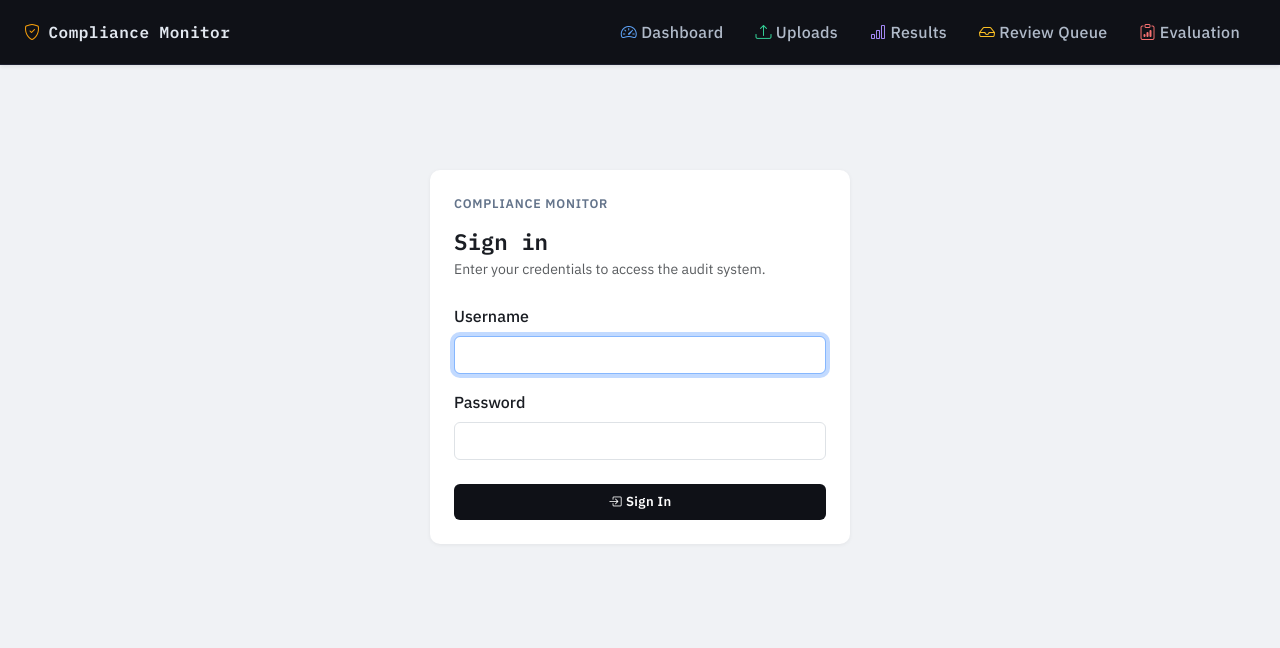
After one commit to NokulungaMotsweni/FinalProject-ComplianceAuditSystem, a Django app: page /login/ in a window 1280 px wide. The commit adds this page. Shown: the top 648 px of the page. Run offline with Django 5.2, Linux system fonts and the light colour scheme.

Commit message:
Creation of login and logout functionality. :wq exit() exit end

```diff
--- a/config/settings.py
+++ b/config/settings.py
@@ -119,3 +119,8 @@ USE_TZ = True
 
 STATIC_URL = 'static/'
 STATICFILES_DIRS = [BASE_DIR / 'static']
+
+# User Login
+LOGIN_REDIRECT_URL = '/'
+LOGIN_URL = '/login/'
+LOGOUT_REDIRECT_URL = '/login/'
--- a/config/urls.py
+++ b/config/urls.py
@@ -20,12 +20,16 @@ from django.contrib import admin
 from django.urls import path, include
 from audit_app import views as audit_views
 
+from django.contrib.auth import views as auth_views
+
 urlpatterns = [
     path('admin/', admin.site.urls),
+    path('login/', auth_views.LoginView.as_view(template_name='login.html'), name='login'),
+    path('logout/', auth_views.LogoutView.as_view(next_page='/login/'), name='logout'),
     path('', include('messages_app.urls')),
     path('results/', include('audit_app.urls')),
     path('review/', audit_views.review_queue, name='review_queue'),
     path('review/<int:result_id>/action/', audit_views.review_action, name='review_action'),
+    path('review/<int:session_id>/close/', audit_views.close_session, name='close_session'),
     path('evaluation/', audit_views.evaluation_view, name='evaluation'),
-path('review/<int:session_id>/close/', audit_views.close_session, name='close_session'),
 ]
--- a/messages_app/views.py
+++ b/messages_app/views.py
@@ -10,8 +10,9 @@ from messages_app.choices import UploadStatus
 from django.contrib import messages
 from django.utils import timezone
 from datetime import datetime
+from django.contrib.auth.decorators import login_required
 
-
+@login_required
 def dashboard(request):
     total_messages = Message.objects.count()
     total_uploads = UploadBatch.objects.count()
@@ -32,6 +33,7 @@ def dashboard(request):
 
     return render(request, "dashboard.html", context)
 
+@login_required
 def upload_dataset(request):
     if request.method == "POST" and request.FILES.get("file"):
         file = request.FILES["file"]
--- a/templates/base.html
+++ b/templates/base.html
@@ -23,6 +23,14 @@
             <a class="nav-link" href="/results/"><i class="bi bi-bar-chart me-1"></i>Results</a>
             <a class="nav-link" href="{% url 'review_queue' %}"><i class="bi bi-inbox me-1"></i>Review Queue</a>
             <a class="nav-link" href="{% url 'evaluation' %}"><i class="bi bi-clipboard-data me-1"></i>Evaluation</a>
+            {% if user.is_authenticated %}
+                <form method="POST" action="{% url 'logout' %}" class="d-inline">
+                    {% csrf_token %}
+                    <button type="submit" class="nav-link border-0 bg-transparent">
+                        <i class="bi bi-box-arrow-right me-1"></i>Logout
+                    </button>
+                </form>
+            {% endif %}
         </div>
     </div>
 </nav>
--- /dev/null
+++ b/templates/login.html
@@ -0,0 +1,35 @@
+{% extends 'base.html' %}
+
+{% block title %}Login{% endblock %}
+
+{% block content %}
+<div class="d-flex justify-content-center align-items-center" style="min-height: 70vh;">
+    <div class="panel" style="width: 100%; max-width: 420px;">
+        <p class="panel-title">Compliance Monitor</p>
+        <h2 class="fw-600 mb-1" style="font-size: 1.4rem;">Sign in</h2>
+        <p class="text-muted mb-4" style="font-size: 0.875rem;">Enter your credentials to access the audit system.</p>
+
+        <form method="POST">
+            {% csrf_token %}
+            <div class="mb-3">
+                <label for="id_username" class="form-label fw-500">Username</label>
+                <input type="text" name="username" id="id_username" class="form-control" autofocus>
+            </div>
+            <div class="mb-4">
+                <label for="id_password" class="form-label fw-500">Password</label>
+                <input type="password" name="password" id="id_password" class="form-control">
+            </div>
+
+            {% if form.errors %}
+                <div class="alert alert-danger mb-3">
+                    Invalid username or password.
+                </div>
+            {% endif %}
+
+            <button type="submit" class="btn btn-run w-100">
+                <i class="bi bi-box-arrow-in-right me-1"></i>Sign In
+            </button>
+        </form>
+    </div>
+</div>
+{% endblock %}
--- a/templates/results.html
+++ b/templates/results.html
@@ -61,7 +61,7 @@
                 <div class="panel h-100 d-flex flex-column">
                     <p class="panel-title w-100">Risk Distribution</p>
                     <div class="d-flex align-items-center justify-content-center flex-grow-1">
-                    <div style="width: 300px; height:300px; position: relative;">
+                    <div style="width: 350px; height:300px; position: relative;">
                         <canvas id="riskChart"
                             data-critical="{{ critical_count }}"
                             data-high="{{ high_count }}"
```
Also changed, not shown: audit_app/views.py (+8 -2 lines), development_log.txt (+3 -6 lines).
